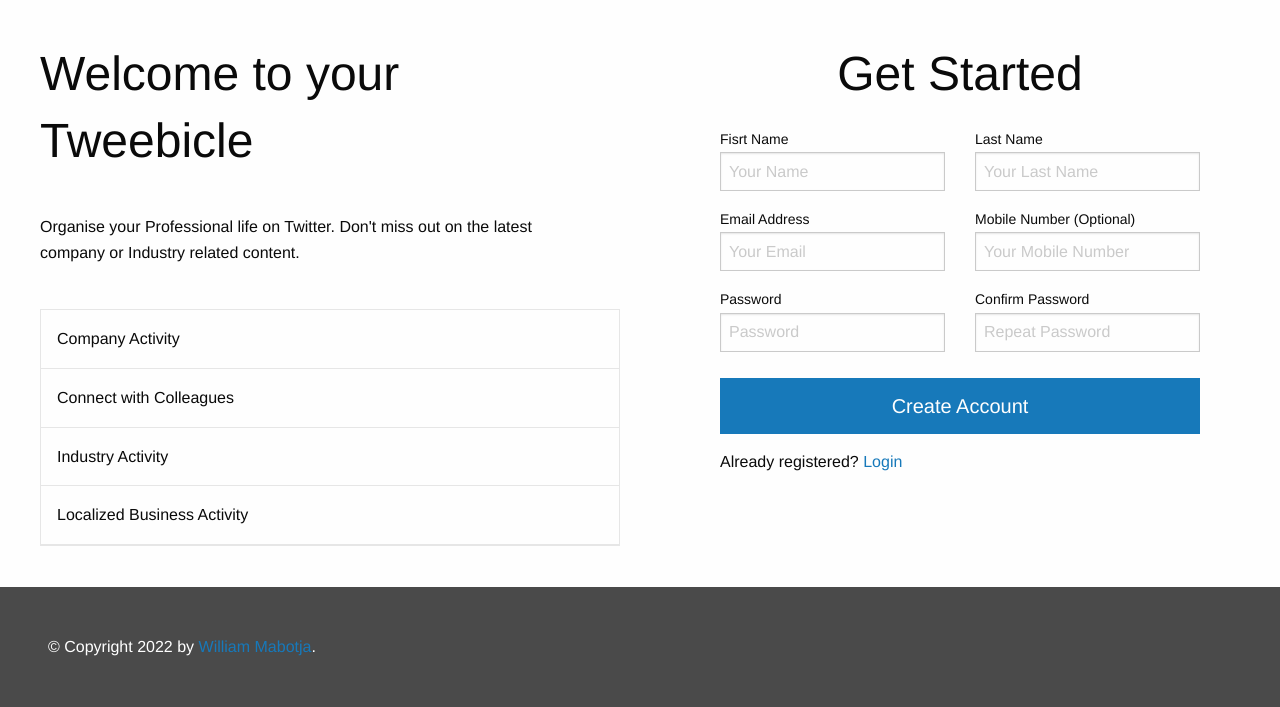
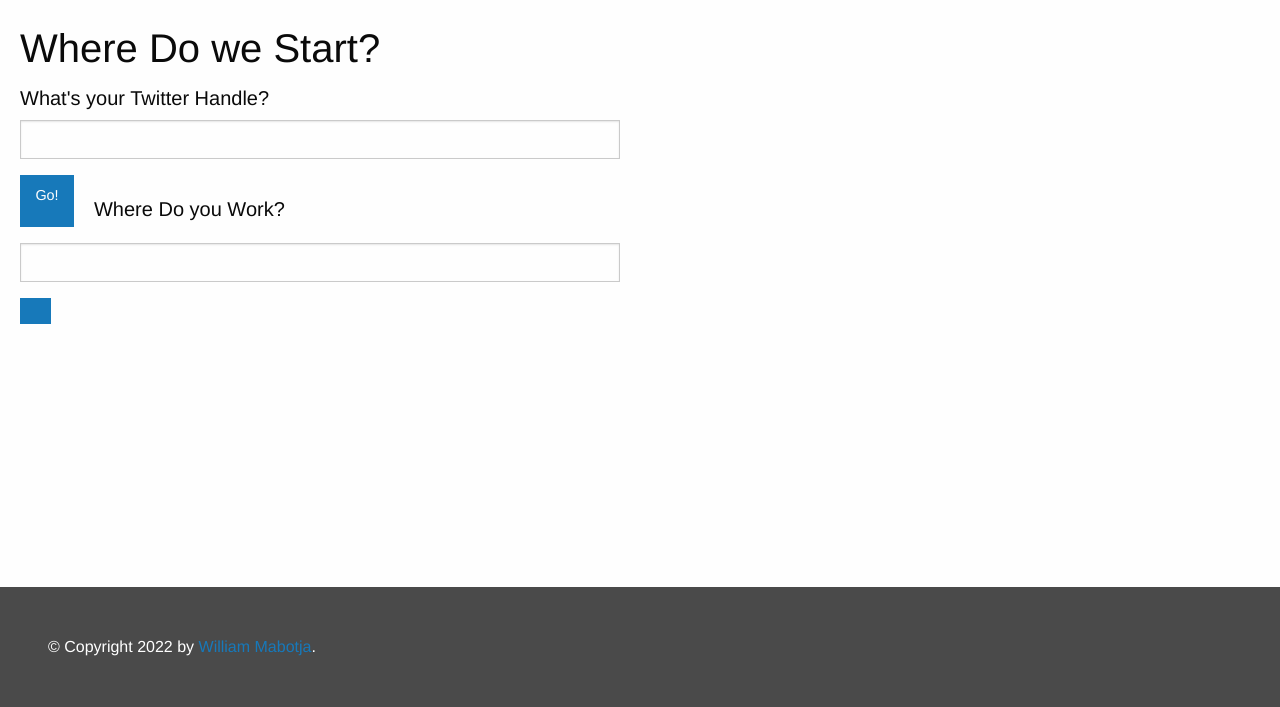
Before and after one commit to williammabotjadev/tweebicle, a Flask app: page /dashboard in a window 1280 px wide. Shown: the part 93-800 px from the top of the page. Run offline with Flask 2, Linux system fonts and the light colour scheme; some libraries are stand-ins or nearby versions.

Commit message:
org, handlers, inputs

```diff
--- a/templates/dashboard.html
+++ b/templates/dashboard.html
@@ -4,68 +4,16 @@
 {{ super() }}
 {% endblock %}
 {% block content %}
+
 <div class="main-left grid-x align-left">
-<h1 class="main-text">Welcome to your Tweebicle</h1>
-<p class="leading-text">
-    Organise your Professional life on Twitter. Don't miss out on the latest company or Industry related content.
-</p>
+<h2>Where Do we Start?</h2>
 <br>
-    <ul class="list-group">
-        <li class="list-group-item">Company Activity</li>
-        <li class="list-group-item">Connect with Colleagues</li>
-        <li class="list-group-item">Industry Activity</li>
-        <li class="list-group-item">Localized Business Activity</li>
-      </ul>
-</div>
-<div class="main-right grid-x align-center">
-<h1 class="main-text">Get Started</h1>
-
-<form>
-    <div class="grid-container">
-      <div class="grid-x grid-padding-x">
-        <div class="medium-6 cell">
-          <label>Fisrt Name
-            <input type="text" placeholder="Your Name">
-          </label>
-        </div>
-        <div class="medium-6 cell">
-          <label>Last Name
-            <input type="text" placeholder="Your Last Name">
-          </label>
-        </div>
-      </div>
-      <div class="grid-x grid-padding-x">
-        <div class="medium-6 cell">
-          <label>Email Address
-            <input type="email" placeholder="Your Email">
-          </label>
-        </div>
-        <div class="medium-6 cell">
-          <label>Mobile Number (Optional)
-            <input type="text" placeholder="Your Mobile Number">
-          </label>
-        </div>
-      </div>
-      <div class="grid-x grid-padding-x">
-        <div class="medium-6 cell">
-          <label>Password
-            <input type="password" placeholder="Password">
-          </label>
-        </div>
-        <div class="medium-6 cell">
-          <label>Confirm Password
-            <input type="password" placeholder="Repeat Password">
-          </label>
-        </div>
-      </div>
-      <div class="grid-x grid-padding-x align-center">
-        <div class="cell">
-            <a class="button large full-button small medium-expanded" href="#">Create Account</a>
-            <span class="text-center">Already registered? <a href="/login">Login</a></span>
-        </div>
-      </div>
-
-    </div>
-  </form>
+<h5>What's your Twitter Handle?</h5>
+<input type="text" name="my_handle" id="myhandle">
+<a class="button" href="/analyze-handle">Go!</a>
+<br>
+<h5 class="main-text">Where Do you Work?</h5>
+<input type="text" name="org_name" id="orgname">
+<a class="button" href="/analyze-org"></a>
 </div>
     {% endblock %}
```
